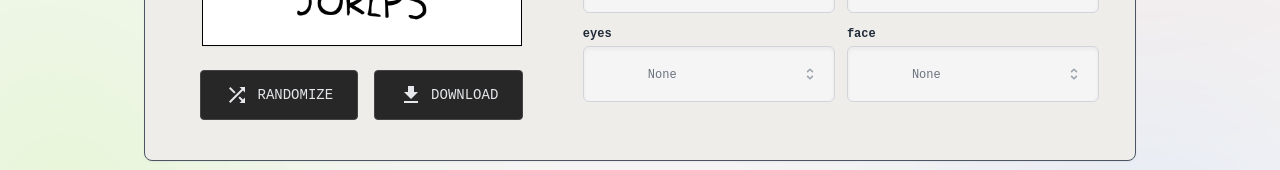
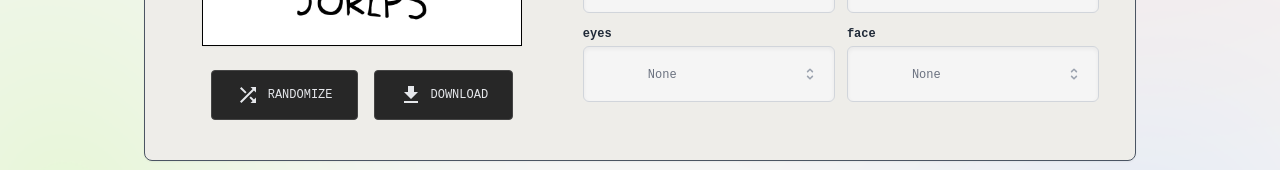
Before and after one commit to pixel-tom/ohmies-customizer, a Next.js app: page / in a window 1280 px wide. Shown: the part 473-643 px from the top of the page. Built offline with nearby package versions, Linux system fonts and the light colour scheme.

Commit message:
update main page styling

```diff
--- a/components/DogePreview.tsx
+++ b/components/DogePreview.tsx
@@ -2,8 +2,8 @@ import React, { useRef, useState } from "react";
 import NextImage from "next/image";
 import { CharacterParts, SelectedCharacterParts } from "../types";
 import { characterParts } from "@/data";
-import DownloadIcon from '@mui/icons-material/Download';
-import ShuffleIcon from '@mui/icons-material/Shuffle';
+import DownloadIcon from "@mui/icons-material/Download";
+import ShuffleIcon from "@mui/icons-material/Shuffle";
 
 const LoadingSpinner = () => {
   return (
@@ -50,7 +50,7 @@ const CharacterPreview: React.FC<Props> = ({
       });
 
       try {
-        Promise.all(imagePromises).then(images => {
+        Promise.all(imagePromises).then((images) => {
           canvas.width = images[0].width;
           canvas.height = images[0].height;
 
@@ -94,7 +94,9 @@ const CharacterPreview: React.FC<Props> = ({
     <div>
       {loading && <LoadingSpinner />}
       <div
-        className={`relative mx-auto h-[300px] w-[300px] md:h-78 md:h-78 lg:h-[300px] lg:w-[300px] xl:h-[320px] xl:w-[320px] bg-none rounded-sm shadow-sm mb-2 ${loading && 'opacity-30 shadow-inner'}`}
+        className={`relative mx-auto h-[300px] w-[300px] md:h-78 md:h-78 lg:h-[300px] lg:w-[300px] xl:h-[320px] xl:w-[320px] bg-none rounded-sm shadow-sm mb-2 ${
+          loading && "opacity-30 shadow-inner"
+        }`}
         ref={previewRef}
       >
         {Object.keys(selectedParts).map((category) => {
@@ -107,7 +109,6 @@ const CharacterPreview: React.FC<Props> = ({
               layout="fill"
               objectFit="responsive"
               quality={80}
-
               className="border border-1 border-black"
             />
           );
@@ -116,17 +117,20 @@ const CharacterPreview: React.FC<Props> = ({
       <div className="flex justify-center">
         <button
           onClick={handleRandomize}
-          className="bg-none border border-[#444444] bg-[#272727] hover:bg-[#222222] hover:text-gray-200 text-gray-200 text-sm py-3 px-6 rounded mt-4 mb-4 mx-2"
+          className="flex flex-row bg-none border border-[#444444] bg-[#272727] hover:bg-[#222222] hover:text-gray-200 text-gray-200 text-xs py-3 px-6 rounded mt-4 mb-4 mx-2"
         >
-          <ShuffleIcon className="h-5 w-5 mr-2"/>
-          RANDOMIZE
+          <ShuffleIcon className="my-auto h-5 w-5 mr-2" />
+          <p className="my-auto">
+            RANDOMIZE
+          </p>
+
         </button>
         <button
           onClick={handleDownload}
-          className="bg-none border border-[#444444] bg-[#272727] hover:bg-[#222222] hover:text-gray-200 text-gray-200 text-sm py-3 px-6 rounded mt-4 mb-4 mx-2"
+          className=" flex flex-row bg-none border  border-[#444444] bg-[#272727] hover:bg-[#222222] hover:text-gray-200 text-gray-200 text-xs py-3 px-6 rounded mt-4 mb-4 mx-2"
         >
-          <DownloadIcon className="h-5 w-5 mr-2"/>
-          DOWNLOAD
+          <DownloadIcon className="my-auto h-5 w-5 mr-2" />
+          <p className="my-auto">DOWNLOAD</p>
         </button>
       </div>
     </div>
```
